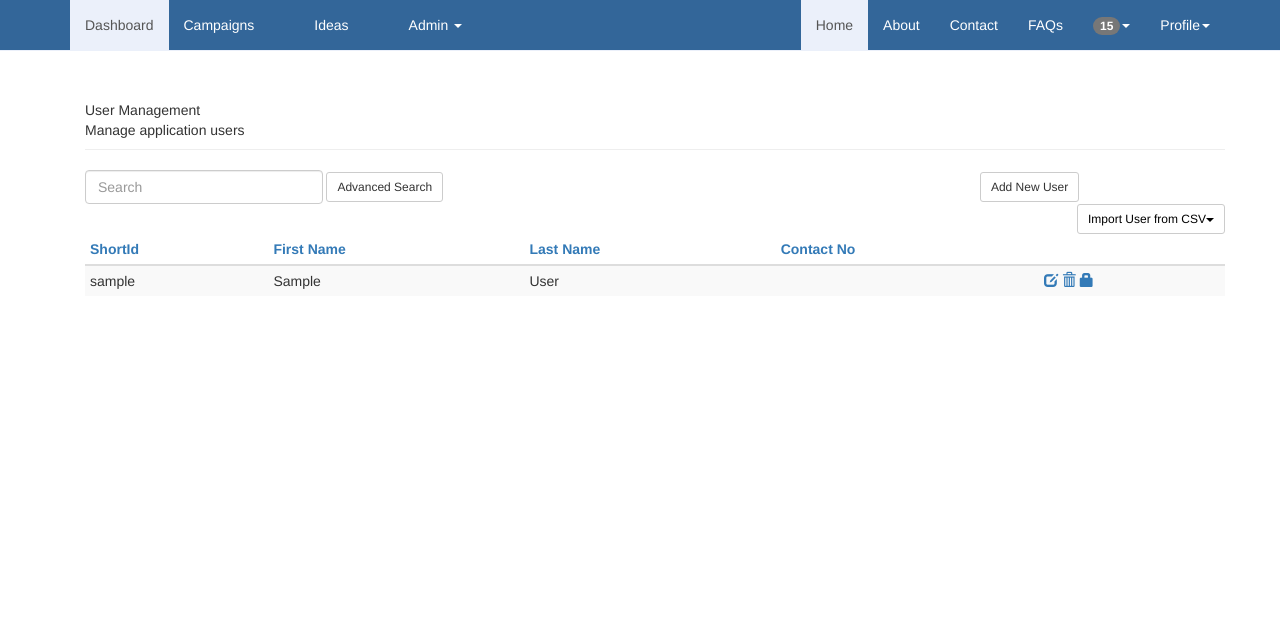
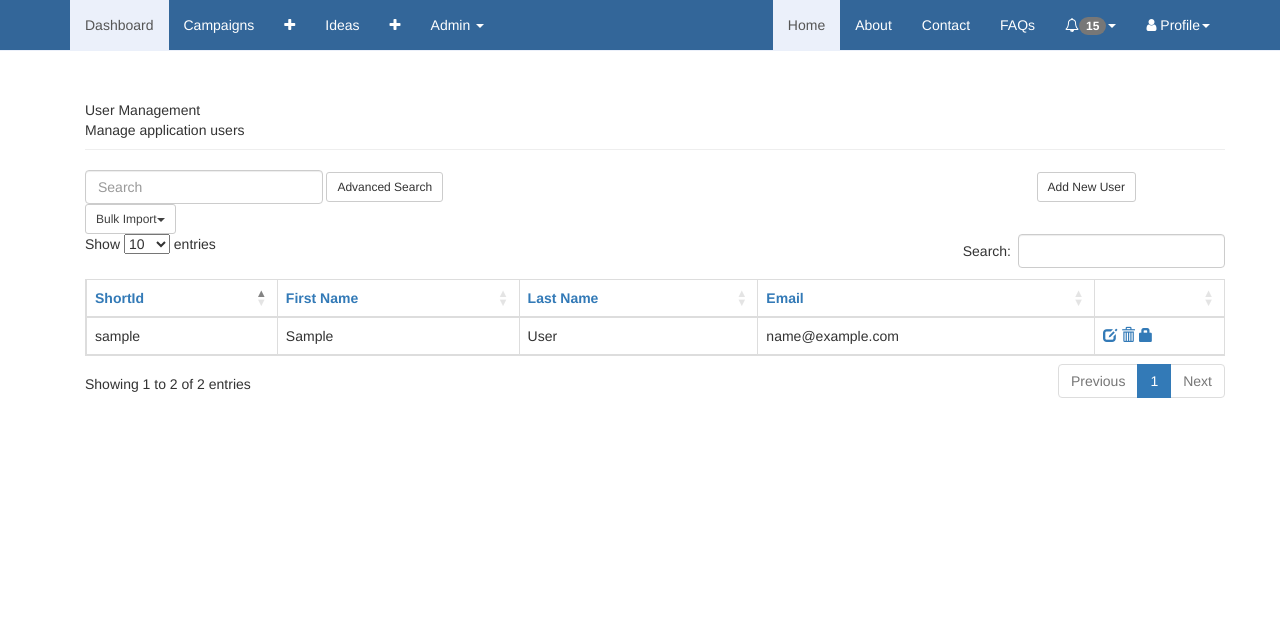
Before and after one commit to sankar-vema/py-skelton, a Django app: page /adminuserdetails/ in a window 1280 px wide. Shown: the top 638 px of the page. Run offline with Django 3.2, Linux system fonts and the light colour scheme; the visitor is signed in with stand-in values (Sample User, id 1); data comes from the database, SQL or seed files in the repository; some libraries are stand-ins or nearby versions.

Commit message:
Solved Issues 9,18,19
Issue No 9(Locking User user story):
The admin can lock the user in user admin inteface by clicking on LOCK USER BUTTON.User who is locked will not be able to access the website and the status of user is changed from active to locked.

Issue No 18(Unlocking User user story):
The admin can unlock the user in user admin inteface by clicking on UNLOCK USER BUTTON.The status of user is changed from locked to active.

Issue No 19(Deactivating User user story):
The admin can deactivate the user.If user is deactivated ,all his information from the database will be deleted and he will not be able to access the website again.

Pagination,Sorting,Filtering is applied on User Grid

```diff
--- a/pyskeleton/urls.py
+++ b/pyskeleton/urls.py
@@ -3,6 +3,8 @@ from django.contrib import admin
 from django.views.generic import TemplateView, RedirectView
 from django.contrib.auth.decorators import login_required
 from pyskeleton import views
+from axes.decorators import watch_login
+from allauth.account.views import login
 
 urlpatterns = patterns('',
     url(r'^$', TemplateView.as_view(template_name="home.html"), name='home'),
@@ -18,6 +20,9 @@ urlpatterns = patterns('',
     url(r'^login/$', TemplateView.as_view(template_name="login.html"),
         name='login'),
     url(r'^logout/$', views.user_logout, name='logout'),
+    url(r'^lockuser/$',views.lockuser,name='lockuser'),
+    url(r'^unlockuser/$',views.unlockuser,name='unlockuser'),
+    url(r'^deactivateuser/$',views.deactivateuser,name='deactivateuser'),
     url(r'^password-reset/$',
         TemplateView.as_view(template_name="password_reset.html"),
         name='password-reset'),
@@ -40,6 +45,7 @@ urlpatterns = patterns('',
 
     url(r'^rest-auth/', include('rest_auth.urls')),
     url(r'^rest-auth/registration/', include('rest_auth.registration.urls')),
+    url(r'^accounts/login/$', watch_login(login)),
     url(r'^account/', include('allauth.urls')),
     url(r'^admin/', include(admin.site.urls)),
     url(r'^accounts/profile/$', RedirectView.as_view(url='/', permanent=True), name='profile-redirect'),
--- a/pyskeleton/views.py
+++ b/pyskeleton/views.py
@@ -1,6 +1,6 @@
 __author__ = 'agupta330'
 from django.contrib.auth.models import Permission, User
-from django.shortcuts import render,HttpResponseRedirect
+from django.shortcuts import render,HttpResponseRedirect,get_object_or_404
 from django.contrib.auth import authenticate, login,logout
 from django.contrib.auth.decorators import login_required
 
@@ -29,6 +29,32 @@ def saveuser(request):
         username = request.POST.get('username')
         firstname = request.POST.get('firstname')
         lastname = request.POST.get('lastname')
-        user=User.objects.update_or_create(username=username,first_name=firstname,last_name=lastname)
+        email=request.POST.get('email')
+        user=User.objects.update_or_create(username=username,first_name=firstname,last_name=lastname,email=email)
 
     return HttpResponseRedirect('/adminuserdetails/')
+
+@login_required
+def lockuser(request):
+    username=request.GET.get('username')
+    user = User.objects.get(username=username)
+    print user
+    user.is_active=False;
+    user.save()
+    return HttpResponseRedirect('/adminuserdetails/')
+
+@login_required
+def unlockuser(request):
+    username=request.GET.get('username')
+    user = User.objects.get(username=username)
+    print user
+    user.is_active=True;
+    user.save()
+    return HttpResponseRedirect('/adminuserdetails/')
+
+@login_required
+def deactivateuser(request):
+    username=request.GET.get('username')
+    user = get_object_or_404(User,username=username)
+    user.delete()
+    return HttpResponseRedirect('/adminuserdetails/')
--- a/rest_auth/urls.py
+++ b/rest_auth/urls.py
@@ -1,5 +1,6 @@
 from django.conf.urls import patterns, url
 from rest_auth import views
+from axes.decorators import watch_login
 
 from rest_auth.views import (
     LoginView, LogoutView, UserDetailsView, PasswordChangeView,
--- a/rest_auth/views.py
+++ b/rest_auth/views.py
@@ -12,6 +12,7 @@ from rest_framework.generics import GenericAPIView
 from rest_framework.permissions import IsAuthenticated, AllowAny
 from rest_framework.authtoken.models import Token
 from rest_framework.generics import RetrieveUpdateAPIView
+from axes.decorators import watch_login
 
 from .app_settings import (
     TokenSerializer, UserDetailsSerializer, LoginSerializer,
@@ -36,9 +37,9 @@ class LoginView(GenericAPIView):
     token_model = Token
     response_serializer = TokenSerializer
 
-
     def login(self):
         self.user = self.serializer.validated_data['user']
+        print self.user
         self.token, created = self.token_model.objects.get_or_create(
             user=self.user)
         if getattr(settings, 'REST_SESSION_LOGIN', True):
--- a/templates/base_secure.html
+++ b/templates/base_secure.html
@@ -14,16 +14,21 @@
     <link rel="stylesheet" href="https://maxcdn.bootstrapcdn.com/bootstrap/3.2.0/css/bootstrap.min.css">
     <script src="//ajax.googleapis.com/ajax/libs/jquery/1.11.0/jquery.min.js"></script>
     <script src="//netdna.bootstrapcdn.com/bootstrap/3.1.1/js/bootstrap.min.js"></script>
+    <link href="http://maxcdn.bootstrapcdn.com/font-awesome/4.2.0/css/font-awesome.min.css" rel="stylesheet">
 
+    <script type="text/javascript" src="http://ajax.googleapis.com/ajax/libs/jquery/1.11.2/jquery.min.js"></script>
+    <script src="http://ajax.googleapis.com/ajax/libs/jqueryui/1.11.2/jquery-ui.min.js"></script>
     <!-- Optional theme -->
 
     <link rel="stylesheet" type="text/css" href="{% block stylesheet %}{% static 'css/main.css' %}{% endblock %}" />
-     <link rel="stylesheet" type="text/css" href="{% block stylesheet1 %}{% static 'css/menu.css' %}{% endblock %}" />
+    <link rel="stylesheet" type="text/css" href="{% block stylesheet1 %}{% static 'css/menu.css' %}{% endblock %}" />
     <!-- HTML5 shim and Respond.js IE8 support of HTML5 elements and media queries -->
     <!--[if lt IE 9]>
-      <script src="https://oss.maxcdn.com/html5shiv/3.7.2/html5shiv.min.js"></script>
-      <script src="https://oss.maxcdn.com/respond/1.4.2/respond.min.js"></script>
-    <![endif]-->
+    <script src="https://oss.maxcdn.com/html5shiv/3.7.2/html5shiv.min.js"></script>
+    <script src="https://oss.maxcdn.com/respond/1.4.2/respond.min.js"></script>
+    <script type="text/javascript" src="{% static 'js/paging.js' %}"></script>
+
+      <![endif]-->
   </head>
 
 <body role="document">
--- a/templates/fragments/login_form.html
+++ b/templates/fragments/login_form.html
@@ -1,4 +1,3 @@
-
 {% load static %}
 <script src="https://oss.maxcdn.com/html5shiv/3.7.2/html5shiv.min.js"></script>
 <script src="https://oss.maxcdn.com/respond/1.4.2/respond.min.js"></script>
@@ -28,7 +27,6 @@
       });
     </script>
     {% block script %}{% endblock %}
-
 
 <!-- Top content -->
 <div class="top-content">
--- a/templates/user-view-main.html
+++ b/templates/user-view-main.html
@@ -9,6 +9,16 @@ function toggle() {
    document.getElementById("hidethis").style.display = '';
  }
 }
+</script>
+<script type="text/javascript" src="//code.jquery.com/jquery-1.11.3.min.js"></script>
+<script type="text/javascript" src="//cdn.datatables.net/1.10.10/js/jquery.dataTables.min.js"></script>
+<script type="text/javascript" src="//cdn.datatables.net/1.10.10/js/dataTables.bootstrap.min.js"></script>
+<link href="https://cdn.datatables.net/1.10.10/css/dataTables.bootstrap.min.css" rel="stylesheet">
+
+<script type="text/javascript">
+$(document).ready(function() {
+    $('#usertable').DataTable();
+} );
 </script>
 <div class="container">
 
@@ -22,22 +32,27 @@ function toggle() {
     <input type="text" class="form-control" placeholder="Search" ng-model="search.$" />
     <!-- <i class="glyphicon glyphicon-search form-control-feedback"></i> -->
     <button class="btn btn-default btn-sm" ng-click="hideFilter=!hideFilter">Advanced Search</button>
-    <button class="btn btn-default btn-sm " style="margin-left:14.1cm" onClick="toggle();"> Add New User</button>
-        <li class="dropdown btn btn-default btn-sm pull-right">
-        <a href="" class="dropdown-toggle" style="color: #000000;text-decoration: none;" data-toggle="dropdown" role="button" aria-haspopup="true" aria-expanded="false">
-        Import User from CSV<span class="caret"></span>
+    <button class="btn btn-default btn-sm " style="margin-left:15.6cm" onClick="toggle();"> Add New User</button>
+        <button class="btn btn-default btn-sm ">
+        <a href="" class="dropdown-toggle" style="color:#404040;text-decoration: none;" data-toggle="dropdown" role="button" aria-haspopup="true">
+        Bulk Import<span class="caret"></span>
         </a>
-        <ul class="dropdown-menu">
+        <ul class="dropdown-menu pull-right">
           <li>
             <form class="pull-right" action="{% url 'handlecsv' %}" method="post" enctype="multipart/form-data">{% csrf_token %}
-                <span class="pull-left">
-                    <input type="file"  class="btn btn-sm" name="csv_file" />
+                <span class="pull-right">
+                    <li class="dropdown-header">
+                    <b>Fileformats: .csv,.xls </br> Maximum Records Limit:500</b>
+                    </li>
+                    <li class="divider"></li>
+                    <input type="file"  class="btn btn-sm" name="csv_file"/>
                     <input type="submit" class="btn btn-default btn-sm" value="Upload" style="margin-left:15px" />
+                    <a href="/adminuserdetails/" class="btn btn-default btn-sm">Cancel</a>
                 </span>
             </form>
           </li>
         </ul>
-    </li>
+    </button>
 </div>
 
 <!-- <div class="filter-header">
@@ -53,33 +68,36 @@ Search
 
 </div> -->
 
-<table class="table table-striped table-condensed table-responsive table-hover">
+<table id="usertable" class="table table-striped table-bordered table-hover" cellspacing="0" width="100%">
   <thead class="data-grid-header">
     <!-- table header -->
     <tr>
       <th>
-        <a href="" ng-click="orderByField='handle'; reverseSort = !reverseSort">ShortId</a>
+        <a href="">ShortId</a>
       </th>
       <th>
-        <a href="" ng-click="orderByField='firstName'; reverseSort = !reverseSort">First Name</a>
+        <a href="">First Name</a>
       </th>
       <th>
-        <a href="" ng-click="orderByField='lastName'; reverseSort = !reverseSort">Last Name</a>
+        <a href="">Last Name</a>
       </th>
       <th class="hidden-xs">
-        <a href="" ng-click="orderByField='contactNo'; reverseSort = !reverseSort">Contact No</a>
+        <a href="">Email</a>
       </th>
       <th>&nbsp;</th>
     </tr>
 
    <!-- table add new record template -->
-    <tr id="hidethis" style="display:none;">
-     <form method="post" id="userdataform" action="{% url 'saveuser' %}"enctype="multipart/form-data">
+    <!---->
+</thead>
+  <tbody class="data-grid-data">
+  <tr id="hidethis" style="display:none;">
+     <form method="post" id="userdataform" action="{% url 'saveuser' %}" enctype="multipart/form-data">
       {% csrf_token %}
       <td><span><input type="text" name="username"></span></td>
       <td><span><input type="text" name="firstname"></span></td>
       <td><span><input type="text" name="lastname"></span></td>
-      <td  class="hidden-xs"><span><input type="text"></span></td>
+      <td><span><input type="text" name="email"></span></td>
       <td>
         <span ng-hide="hideAddRow">
           <a class="table-btn" onclick="document.getElementById('userdataform').submit()"><span class="glyphicon glyphicon-ok"/></a>
@@ -88,20 +106,22 @@ Search
       </td>
      </form>
     </tr>
-  </thead>
 
 
-  <tbody class="data-grid-data">
     {% for user in userlist %}
     <tr>
       <td>{{user.username}}</td>
       <td>{{user.first_name}}</td>
       <td>{{user.last_name}}</td>
-      <td class="hidden-xs">{{user.contactNo}}</td>
+      <td class="hidden-xs">{{user.email}}</td>
       <td>
-        <a class="table-btn" ng-click="edit(user._id)"><span class="glyphicon glyphicon-edit" /></a>
-        <a class="table-btn" ng-click="remove(user._id)"><span class="glyphicon glyphicon-trash" /></a>
-        <a class="table-btn" ng-click="lock(user._id)"><span class="glyphicon glyphicon-lock" /></a>
+        <a class="table-btn" ><span class="glyphicon glyphicon-edit" /></a>
+        <a href="/deactivateuser/?username={{user.username}}" class="table-btn" ><span class="glyphicon glyphicon-trash" /></a>
+        {% if user.is_active == True %}
+        <a href="/lockuser/?username={{user.username}}" class="table-btn"><span class="glyphicon glyphicon-lock" /></a>
+        {% else %}
+        <a href="/unlockuser/?username={{user.username}}" class="table-btn"><span class="glyphicon glyphicon-briefcase" /></a>
+        {% endif %}
       </td>
     </tr>
     {% endfor %}
```
Also changed, not shown: pyskeleton/settings.py (+4 -34 lines), 1 other file.
